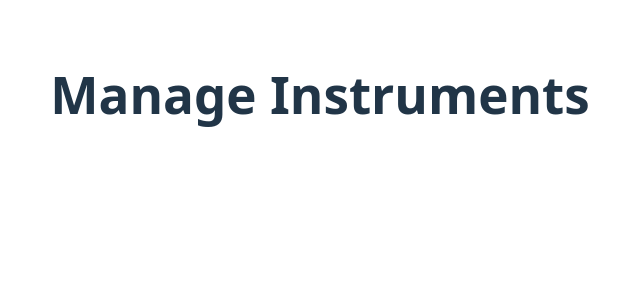
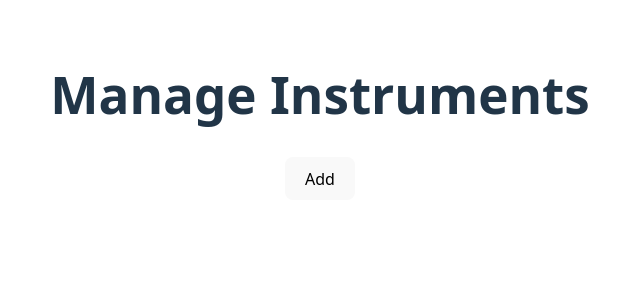
Before and after one commit to nicholasherrick/spd-dashboard-fe, a React (Vite) app: page / in a window 1280 px wide. Shown: the top 300 px of the page, without its empty margins (320-960 px from the left). Built offline with nearby package versions, Linux system fonts and the light colour scheme.

Commit message:
create button component and initial add button in instruments page

```diff
--- a/src/ts/instruments/components/Instruments.tsx
+++ b/src/ts/instruments/components/Instruments.tsx
@@ -1,9 +1,15 @@
 import PageHeader from "../../shared/components/PageHeader";
+import Button from "../../shared/components/Button";
 
 const Instruments = () => {
+  const handleAdd = () => {};
+
   return (
     <>
       <PageHeader text="Manage Instruments" />
+      <Button type="button" onClick={handleAdd}>
+        Add
+      </Button>
     </>
   );
 };
--- /dev/null
+++ b/src/ts/shared/components/Button.tsx
@@ -0,0 +1,7 @@
+import { type ButtonPropsWithChildren } from "../types";
+
+const Button = ({ children, ...rest }: ButtonPropsWithChildren) => {
+  return <button {...rest}>{children}</button>;
+};
+
+export default Button;
```
Also changed, not shown: src/ts/shared/types.ts (+12 -0 lines).
